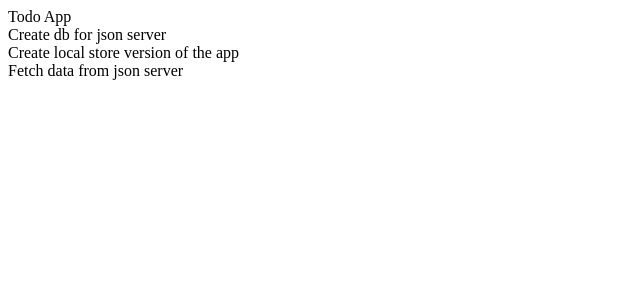
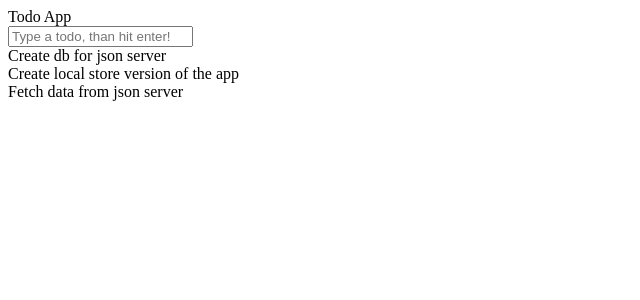
Before and after one commit to LukeP91/todo-with-server, a React (Create React App) app: page / in a window 1280 px wide. Shown: the top 300 px of the page, without its empty margins (0-640 px from the left). Built offline with nearby package versions, Linux system fonts and the light colour scheme.

Commit message:
add Input that allows to add new todos

```diff
--- a/src/components/App.js
+++ b/src/components/App.js
@@ -1,19 +1,28 @@
 import React, { Component } from 'react'
+import { connect } from 'react-redux'
+import { todosActionCreators } from '../action_creators/todosActionCreators'
+import PropTypes from 'prop-types'
 import Title from './Title'
 import List from './List'
-import { connect } from 'react-redux'
-import PropTypes from 'prop-types'
+import Input from './Input'
 
 const mapStateToProps = state => ({
   todos: state.todos,
 })
 class App extends Component {
+  onAddTodo = text => {
+    const { dispatch } = this.props
+
+    dispatch(todosActionCreators.add(text))
+  }
+
   render() {
     const { todos } = this.props
 
     return (
       <div className="App">
         <Title title="Todo App" />
+        <Input onSubmitEditing={this.onAddTodo} placeholder={'Type a todo, than hit enter!'} />
         <List todos={todos} />
       </div>
     )
@@ -22,6 +31,7 @@ class App extends Component {
 
 App.propTypes = {
   todos: PropTypes.Array,
+  dispatch: PropTypes.func,
 }
 
 export default connect(mapStateToProps)(App)
--- /dev/null
+++ b/src/components/Input.js
@@ -0,0 +1,44 @@
+import React, { Component } from 'react'
+import PropTypes from 'prop-types'
+
+export default class Input extends Component {
+  state = {
+    value: '',
+  }
+
+  handleChange = e => {
+    this.setState({ value: e.target.value })
+  }
+
+  handleKeyPress = e => {
+    if (e.key !== 'Enter') return
+
+    const { onSubmitEditing } = this.props
+    const { value } = this.state
+
+    if (!value) return
+
+    onSubmitEditing(value)
+    this.setState({ value: '' })
+  }
+
+  render() {
+    const { placeholder } = this.props
+    const { value } = this.state
+
+    return (
+      <input
+        onChange={this.handleChange}
+        onKeyPress={this.handleKeyPress}
+        placeholder={placeholder}
+        type={'text'}
+        value={value}
+      />
+    )
+  }
+}
+
+Input.propTypes = {
+  placeholder: PropTypes.String,
+  onSubmitEditing: PropTypes.func,
+}
```
